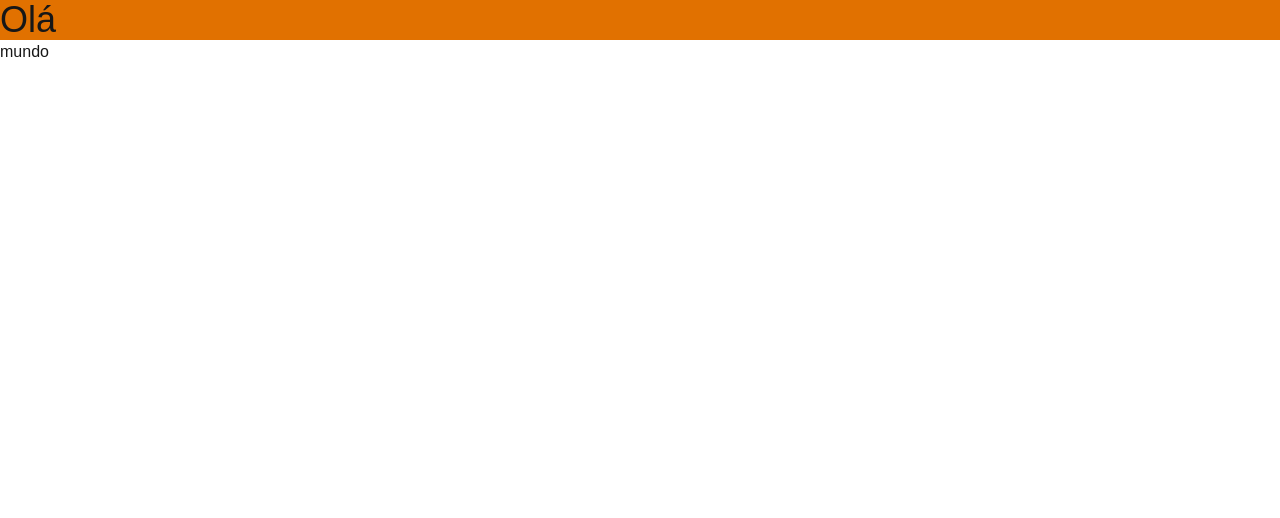
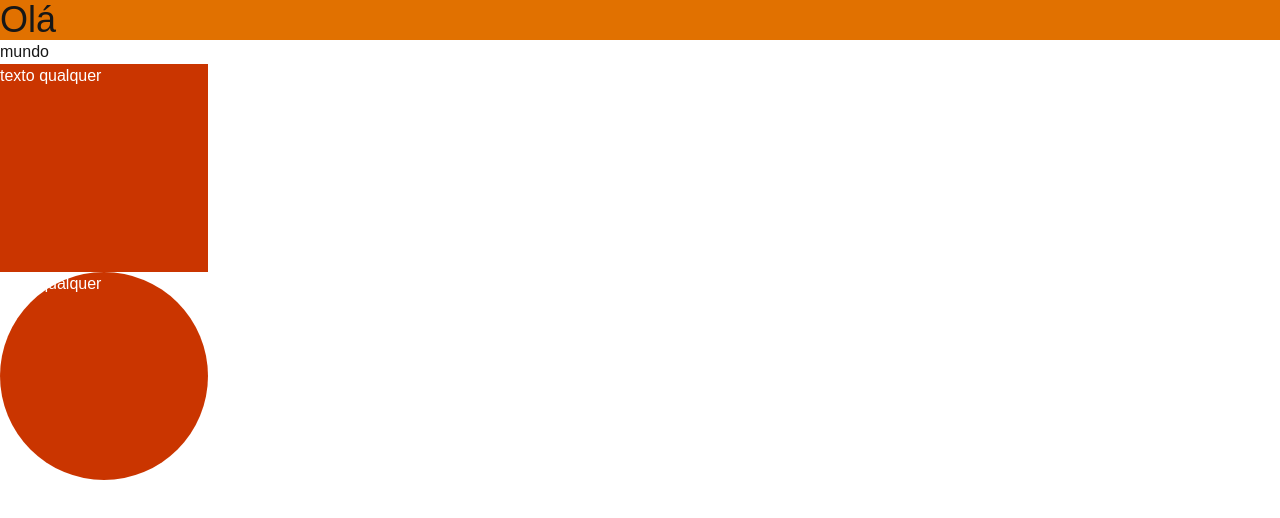
Before and after one commit to pedroguedes9/React, a Next.js app in the folder react-primeiro-projeto/: page / in a window 1280 px wide. Shown: the top 518 px of the page. Built offline with nearby package versions, Linux system fonts and the light colour scheme.

Commit message:
git config --global core.autocrlf true

```diff
--- a/react-primeiro-projeto/src/app/page.tsx
+++ b/react-primeiro-projeto/src/app/page.tsx
@@ -1,7 +1,12 @@
+import Circle, {Square} from "@/components/forms"
+
 function Page() {
-  return <div>
+  return (<div>
     <h1 className="bg-amber-600 text-4xl">Olá</h1>
     <h2>mundo</h2>
-  </div>
+    <Square></Square>
+    <Circle></Circle>
+  </div>)
+
 }
 export default Page
```
